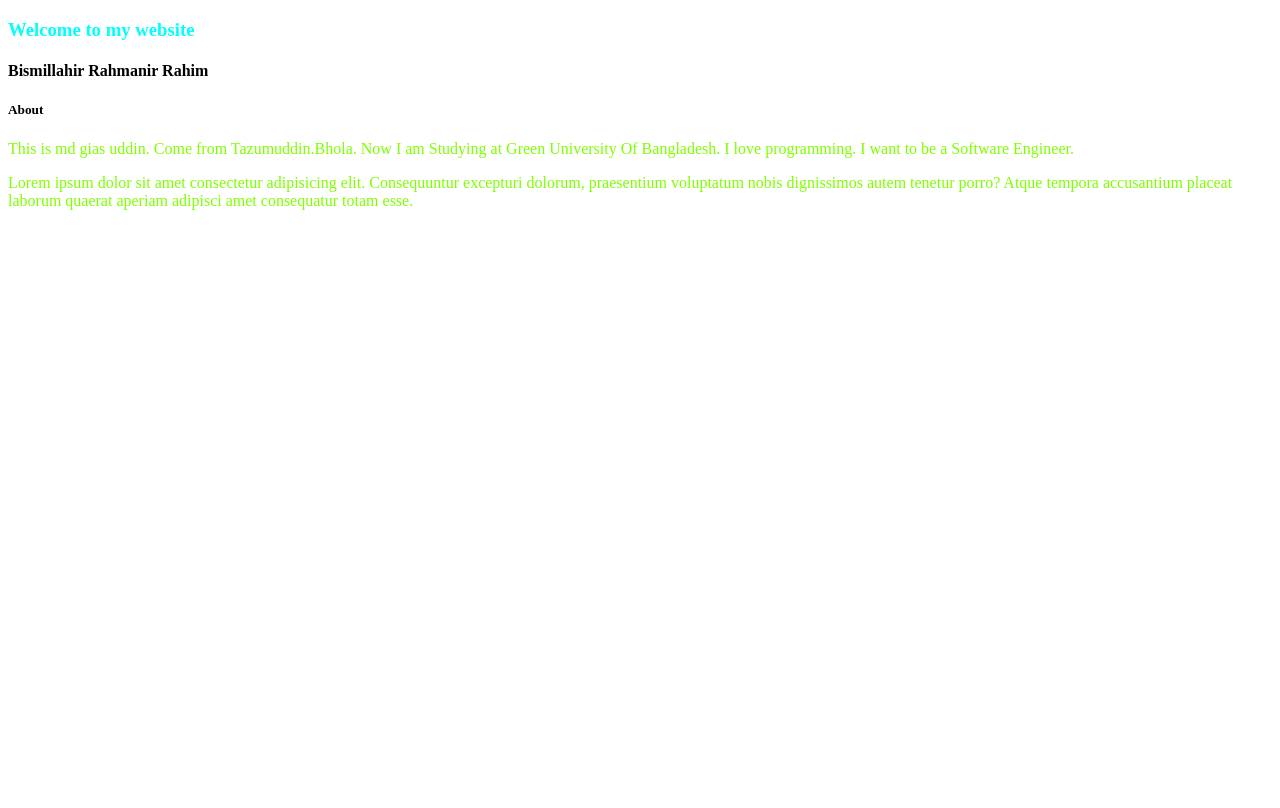
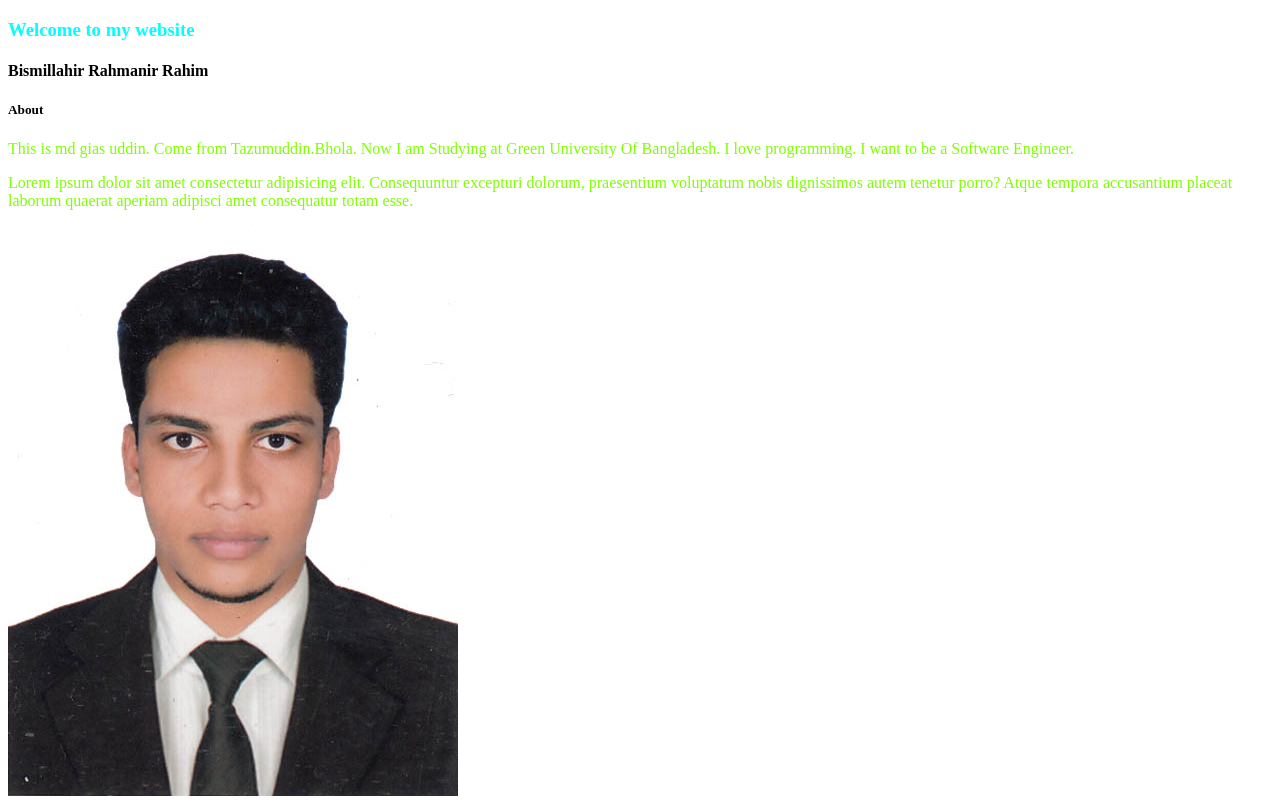
Before and after one commit to GiasMahmud/my-second-repo, a plain HTML site: page index.html in a window 1280 px wide. Shown: the part 61-869 px from the top of the page. Before the commit the page ends 800 px from the top, so only its background shows below. Drawn offline with Linux system fonts and the light colour scheme.

Commit message:
adding my new images

```diff
--- a/index.html
+++ b/index.html
@@ -14,5 +14,6 @@
    <h5>About</h5>
    <p>This is md gias uddin. Come from Tazumuddin.Bhola. Now I am Studying at Green University Of Bangladesh. I love programming. I want to be a Software Engineer.</p>
    <p>Lorem ipsum dolor sit amet consectetur adipisicing elit. Consequuntur excepturi dolorum, praesentium voluptatum nobis dignissimos autem tenetur porro? Atque tempora accusantium placeat laborum quaerat aperiam adipisci amet consequatur totam esse.</p>
+   <img src="images/my Formal Pic.jpg" alt="">
 </body>
 </html>
--- a/style.css
+++ b/style.css
@@ -4,3 +4,7 @@ p{
 h3{
     color: cyan;
 }
+img{
+    height: 150;
+    width: 100;
+}
```
Also changed, not shown: images/birthday.jpg (added), images/bpo.jpg (added), images/c-studiam.jpg (added), images/family.jpg (added), images/memorial.jpg (added), images/my Formal Pic.jpg (added), images/my-stylish-pic.jpg (added), images/presentation.jpg (added), images/room.jpg (deleted), images/studiam.jpg (added).
